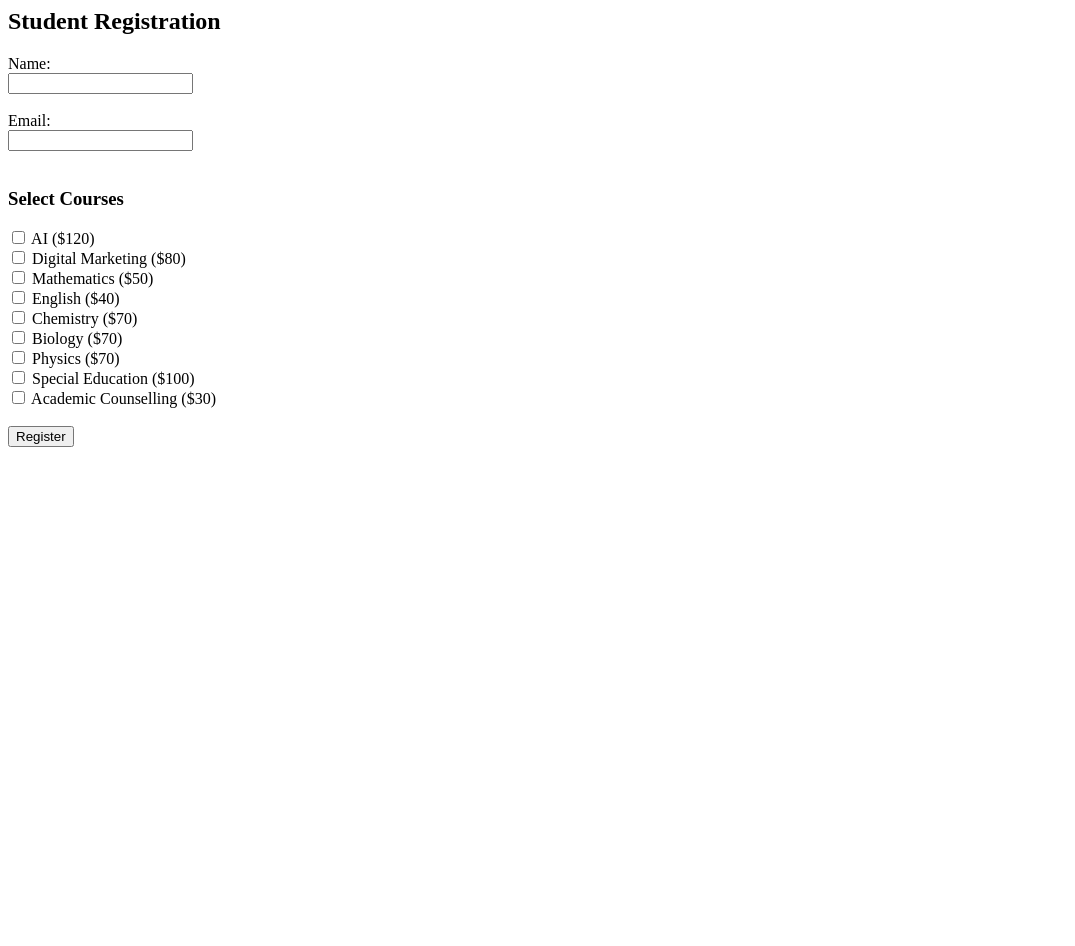
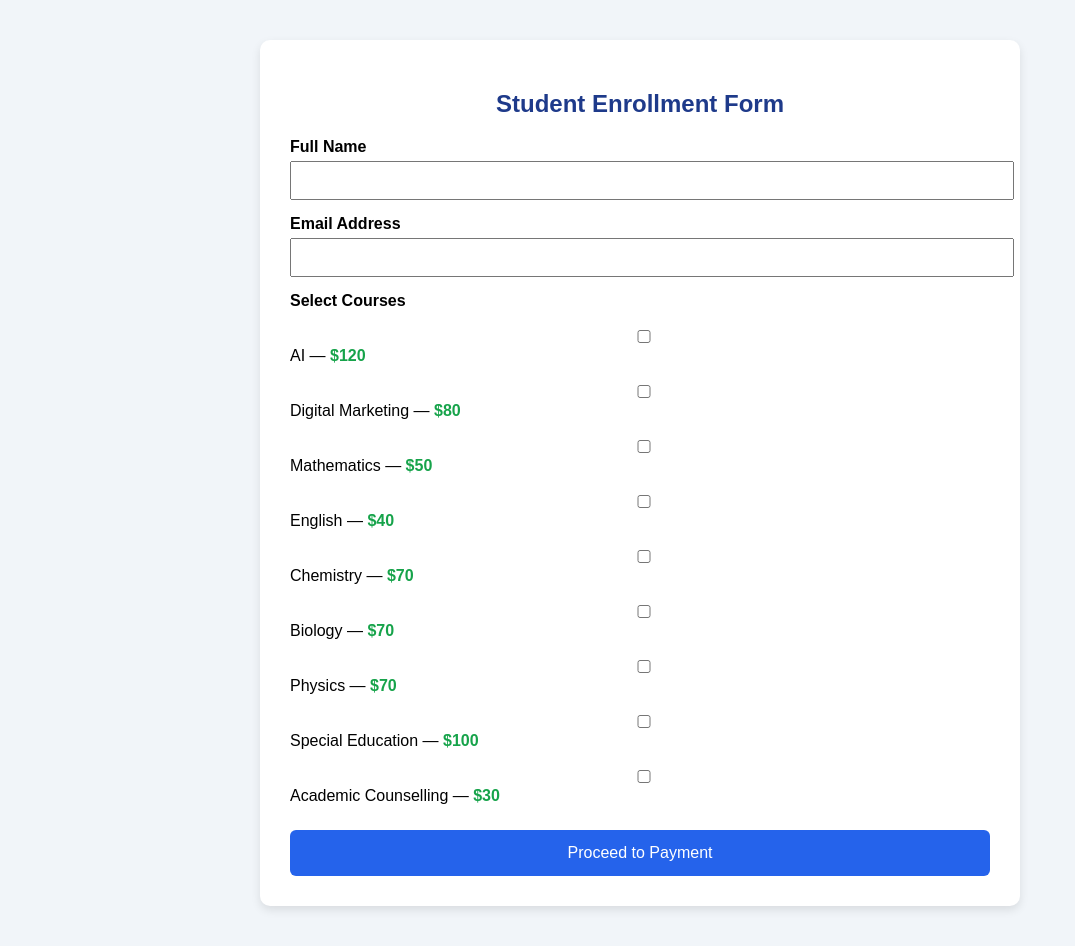
Before and after one commit to godwinlevel139-cpu/MindBridgeAcademy, a Flask app: page /register in a window 1280 px wide. Shown: the whole page, without its empty margins (0-1075 px from the left). Before the commit the page ends 447 px from the top, so only its background shows below. Run offline with Flask 3, Linux system fonts and the light colour scheme.

Commit message:
Update register.html

```diff
--- a/templates/register.html
+++ b/templates/register.html
@@ -1,14 +1,87 @@
-<h2>Student Registration</h2>
+<!DOCTYPE html>
+<html>
+<head>
+    <title>Student Registration</title>
+    <style>
+        body {
+            font-family: Arial, sans-serif;
+            background: #f1f5f9;
+            margin: 0;
+        }
+        .container {
+            max-width: 700px;
+            background: white;
+            margin: 40px auto;
+            padding: 30px;
+            border-radius: 10px;
+            box-shadow: 0 4px 10px rgba(0,0,0,0.1);
+        }
+        h2 {
+            text-align: center;
+            color: #1e3a8a;
+        }
+        label {
+            display: block;
+            margin-top: 15px;
+            font-weight: bold;
+        }
+        input {
+            width: 100%;
+            padding: 10px;
+            margin-top: 5px;
+        }
+        .courses {
+            margin-top: 15px;
+        }
+        .courses label {
+            font-weight: normal;
+            display: block;
+        }
+        button {
+            width: 100%;
+            margin-top: 25px;
+            padding: 14px;
+            background: #2563eb;
+            color: white;
+            border: none;
+            font-size: 16px;
+            border-radius: 6px;
+            cursor: pointer;
+        }
+        button:hover {
+            background: #1d4ed8;
+        }
+        .price {
+            color: #16a34a;
+            font-weight: bold;
+        }
+    </style>
+</head>
+<body>
 
-<form method="POST">
-  Name:<br><input name="name" required><br><br>
-  Email:<br><input name="email" required><br><br>
+<div class="container">
+    <h2>Student Enrollment Form</h2>
 
-  <h3>Select Courses</h3>
-  {% for course, price in prices.items() %}
-    <input type="checkbox" name="courses" value="{{ course }}">
-    {{ course }} (${{ price }})<br>
-  {% endfor %}
+    <form method="post">
+        <label>Full Name</label>
+        <input type="text" name="name" required>
 
-  <br><button type="submit">Register</button>
-</form>
+        <label>Email Address</label>
+        <input type="email" name="email" required>
+
+        <label>Select Courses</label>
+        <div class="courses">
+            {% for course, price in prices.items() %}
+                <label>
+                    <input type="checkbox" name="courses" value="{{ course }}">
+                    {{ course }} — <span class="price">${{ price }}</span>
+                </label>
+            {% endfor %}
+        </div>
+
+        <button type="submit">Proceed to Payment</button>
+    </form>
+</div>
+
+</body>
+</html>
```
